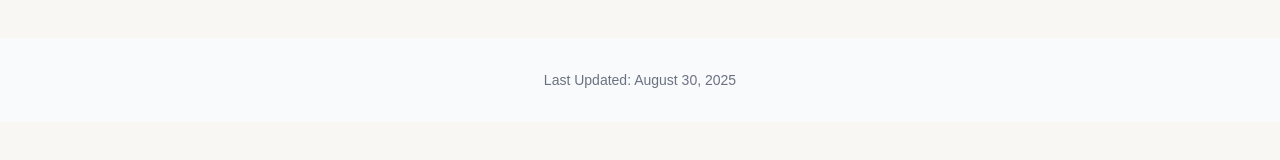
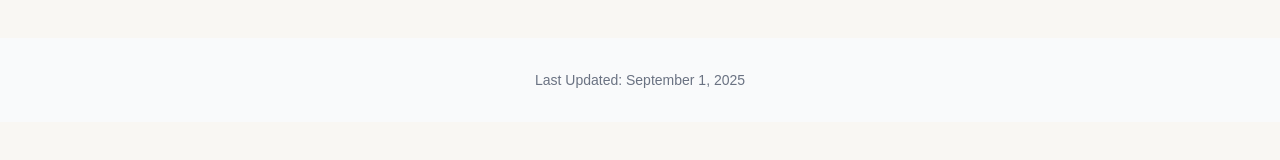
Before and after one commit to canjessemoon/quiet-your-device, a Next.js app: page /resources in a window 1280 px wide. Shown: the part 4926-5086 px from the top of the page. Built offline with nearby package versions, Linux system fonts and the light colour scheme.

Commit message:
Update Last Updated date to September 1, 2025
- Updated date on blog, resources, and challenge pages
- Reflects recent improvements to author links and affiliate optimization

```diff
--- a/src/app/blog/page.tsx
+++ b/src/app/blog/page.tsx
@@ -217,7 +217,7 @@ export default function BlogPage() {
       <section className="py-8 bg-gray-50">
         <div className="max-w-4xl mx-auto px-4 text-center">
           <p className="text-sm text-gray-500">
-            Last Updated: August 30, 2025
+            Last Updated: September 1, 2025
           </p>
         </div>
       </section>
--- a/src/app/challenge/page.tsx
+++ b/src/app/challenge/page.tsx
@@ -414,7 +414,7 @@ export default function Challenge() {
       <div className="py-8 bg-gray-50">
         <div className="max-w-4xl mx-auto px-4 text-center">
           <p className="text-sm text-gray-500">
-            Last Updated: August 30, 2025
+            Last Updated: September 1, 2025
           </p>
         </div>
       </div>
--- a/src/app/resources/page.tsx
+++ b/src/app/resources/page.tsx
@@ -524,7 +524,7 @@ export default function Resources() {
       <section className="py-8 bg-gray-50">
         <div className="max-w-4xl mx-auto px-4 text-center">
           <p className="text-sm text-gray-500">
-            Last Updated: August 30, 2025
+            Last Updated: September 1, 2025
           </p>
         </div>
       </section>
```
